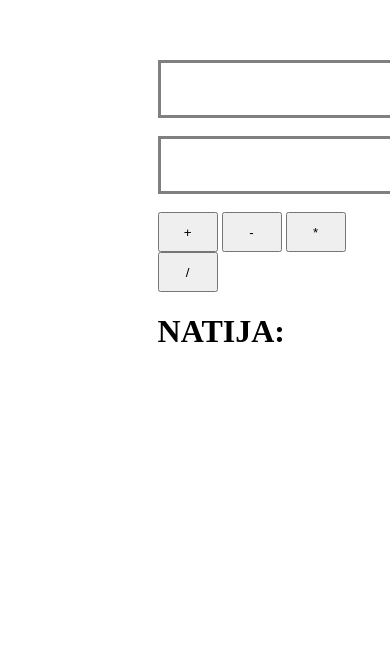
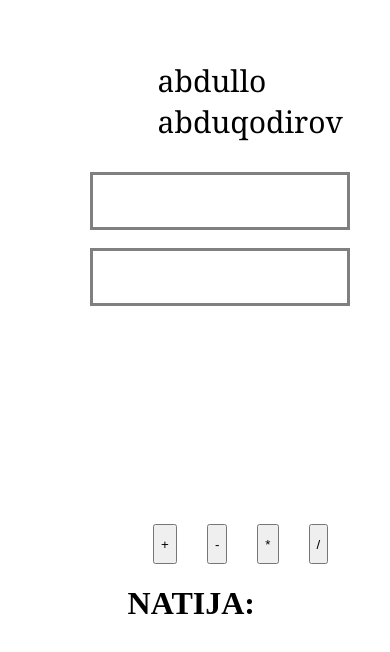
Before and after one commit to tdtyerysyersr/fayl, a plain HTML site: page index.html in a window 390 px wide. Shown: the part 140-792 px from the top of the page. Drawn offline with Linux system fonts and the light colour scheme.

Commit message:
first commit

```diff
--- a/index.html
+++ b/index.html
@@ -8,14 +8,19 @@
 </head>
 <body>
    <div>
+    <p></p>
     <input type="number" id="som1"><br><br>
+
     <input type="number" id="son2"><br><br>
-    <button>+</button>
+   <div class="container">
+     <button>+</button>
     <button id="buuton1">-</button>
     <button id="bpl">*</button>
     <button id="kopaytir">/</button>
+   </div>
 
     <h1>NATIJA:</h1><br><br><br><br>
+
    </div>
 
     <script>
@@ -25,8 +30,11 @@
         const h=document.querySelector('h1')
         const ut2=document.getElementById('buuton1')
         but.addEventListener('click',() =>{
+
             const son=parseFloat(son1.value)
             const son22=parseFloat(son2.value)
+            if(son.value==='')
+            document.querySelector('p').textContent='iltimos son kiriting'
             natija=(son+son22);
             h.innerHTML=` ${son} ni ${son22} qoshsak ${natija}`;
         })
@@ -48,7 +56,9 @@
             natija=(son/son22);
             h.innerHTML=` ${son} ni ${son22} bolsak  ${natija}`
         })
-
+       setTimeout(() => {
+        document.querySelector('p').textContent='abdullo abduqodirov'
+       }, 5000);
     </script>
 </body>
 </html>
--- a/style.css
+++ b/style.css
@@ -12,3 +12,35 @@ div{
     margin-left: 40%;
     margin-top: 200px;
 }
+
+
+@media(max-width:578px){
+    input{
+        position: relative;
+        right: 30%;
+        align-items: center;}
+        button{
+        position: relative;
+        right: 70%;
+        width: 100px;
+        height: 40px;
+        }
+        .container{
+
+        display: flex;
+        gap: 30px
+        }
+    h1{
+        position: relative;
+        right:30px ;
+
+    }
+    p{
+
+        position: relative;
+        text-align: start;
+        font-size: 30px;
+        font-family: Cambria, Cochin, Georgia, Times, 'Times New Roman', serif;
+    }
+
+}
```
